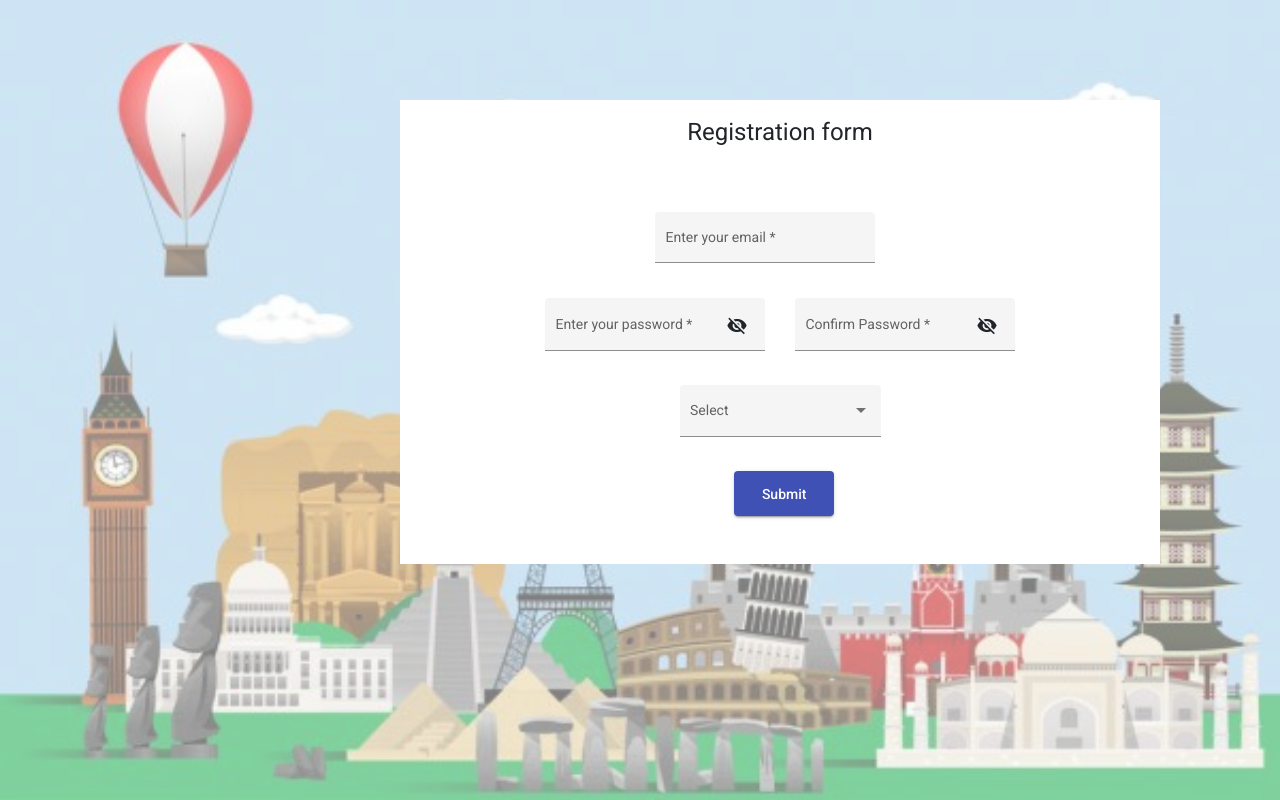
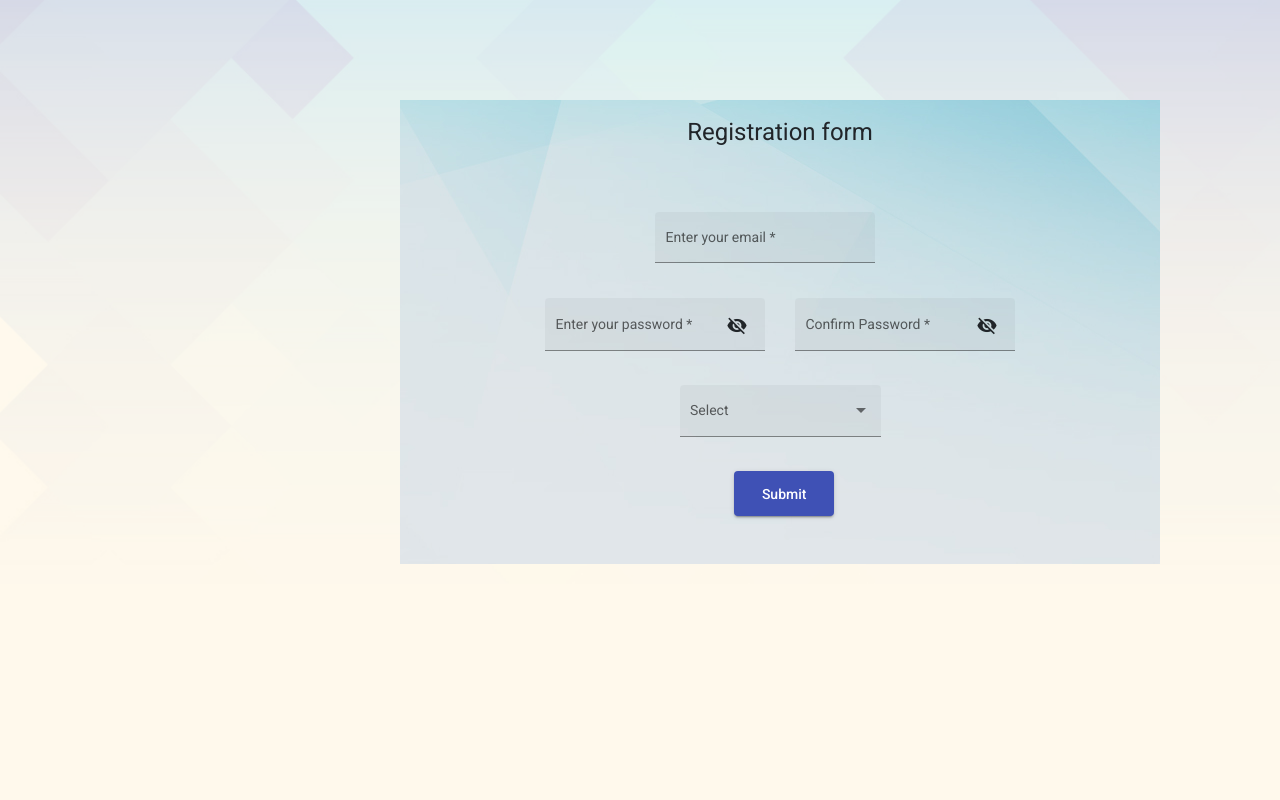
Before and after one commit to It23dafaq/ServeLocGram, an Angular app: page /signup in a window 1280 px wide. Shown: the top 800 px of the page. Built offline with nearby package versions, Linux system fonts and the light colour scheme.

Commit message:
adding some random style to signup

```diff
--- a/src/app/components/signUp/signup.component.css
+++ b/src/app/components/signUp/signup.component.css
@@ -11,7 +11,7 @@
 
 }
 .backgroundimageLogin{
-    background-image: url('/assets/img/testLogo.jpg');
+    background-image: url('/assets/img/bgcolorsignup1.jpg');
     -webkit-background-size: cover;
   -moz-background-size: cover;
   -o-background-size: cover;
@@ -29,3 +29,8 @@
 .inputSameWidth{
   width: 220px !important;
 }
+.formColor{
+  /* background-color: #3caea3 !important; */
+  background-image: url('/assets/img/registerbg.jpg');
+
+}
--- a/src/app/components/signUp/signup.component.html
+++ b/src/app/components/signUp/signup.component.html
@@ -1,7 +1,7 @@
 <div class="w-100 h-100 backgroundimageLogin position-relative" ></div>
   <div class="container position-absolute marginLogin  text-center ">
     <div class="row">
-    <div class="col-8 bg-white padding-0 opacity">
+    <div class="col-8 formColor padding-0 opacity">
         <div class="row mb-5 mt-3">
           <div class="col">
            <h1>Registration form</h1>
```
Also changed, not shown: src/assets/img/bgcolorsignup1.jpg (added), src/assets/img/registerbg.jpg (added).
